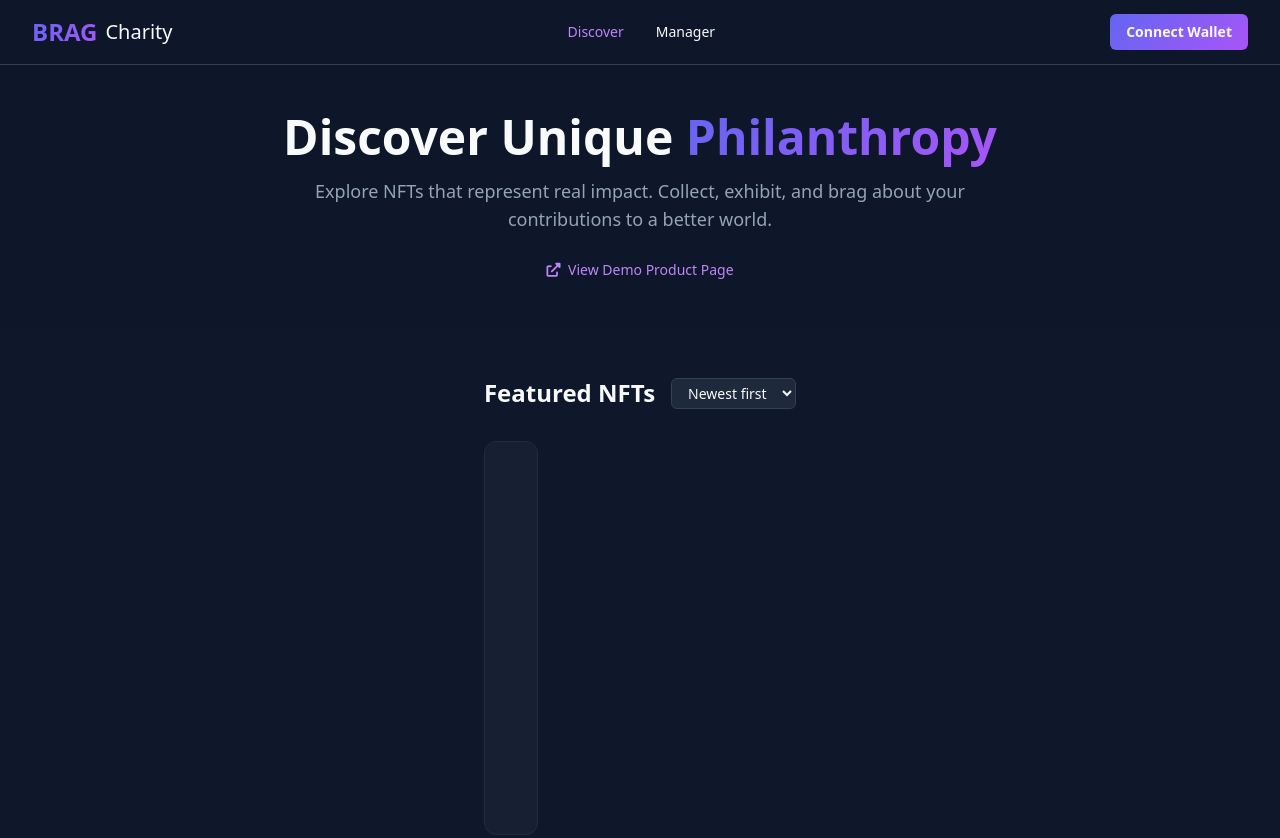
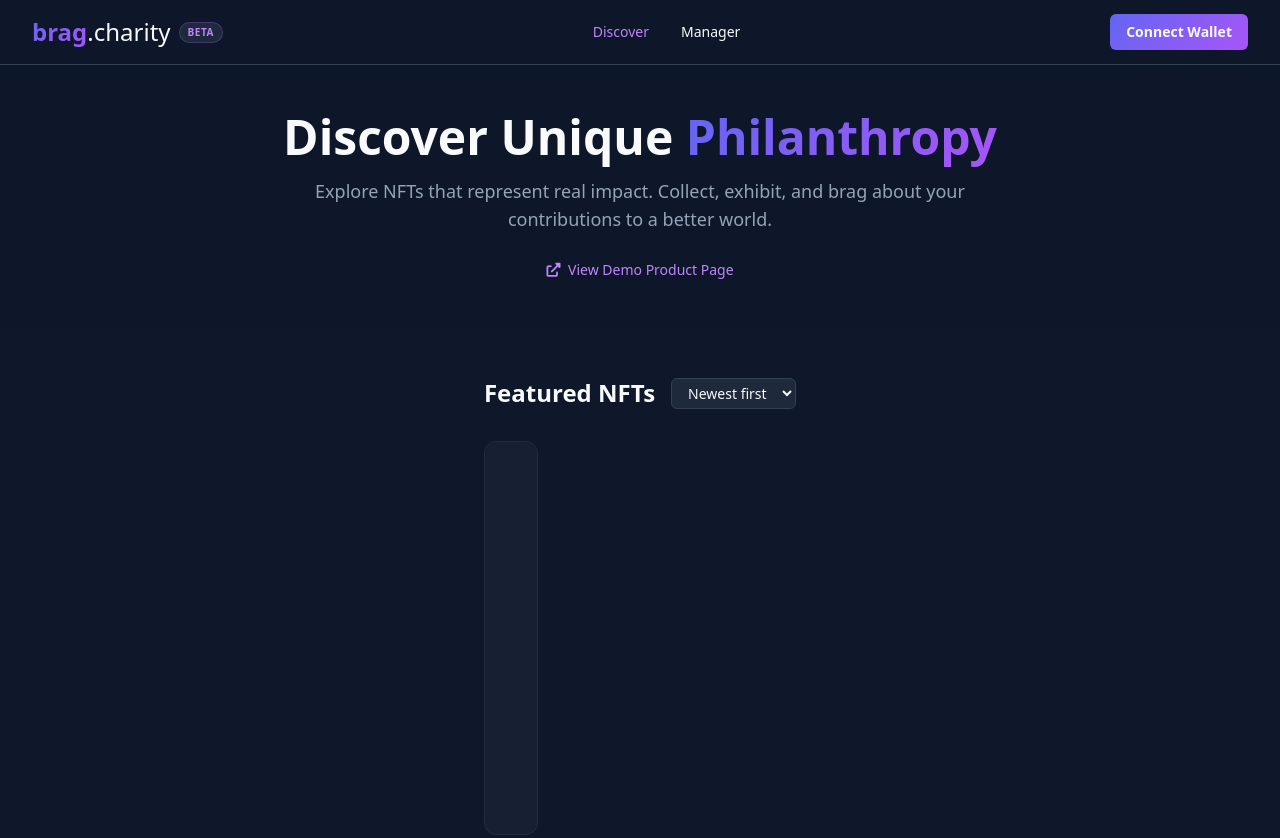
Before and after one commit to digitaledsafety/nexus.bragdotcharity.github.io, a plain HTML site: page index.html in a window 1280 px wide. Shown: the top 838 px of the page. Drawn offline with nearby package versions, Linux system fonts and the light colour scheme; a script that the page names is missing.

Commit message:
deploy: 7f9d2f704f38157689de4cce4579d14a5fc351f0

```diff
--- a/index.html
+++ b/index.html
@@ -42,8 +42,9 @@
         <div class="max-w-7xl mx-auto px-4 sm:px-6 lg:px-8">
             <div class="flex justify-between h-16 items-center">
                 <div class="flex items-center cursor-pointer" onclick="window.location.href='index.html'">
-                    <span class="text-2xl font-bold bg-clip-text text-transparent brag-gradient">BRAG</span>
-                    <span class="ml-2 text-xl font-light">Charity</span>
+                    <span class="text-2xl font-bold bg-clip-text text-transparent brag-gradient">brag</span>
+                    <span class="text-2xl font-light">.charity</span>
+                    <span class="ml-2 px-2 py-0.5 text-[10px] font-bold bg-slate-800 text-purple-400 border border-purple-500/30 rounded-full uppercase tracking-wider">Beta</span>
                 </div>
                 <div class="hidden md:flex items-center space-x-8 text-sm font-medium">
                     <a href="index.html" class="text-purple-400">Discover</a>
```
Also changed, not shown: manager.html (+3 -2 lines), product.html (+3 -2 lines).
